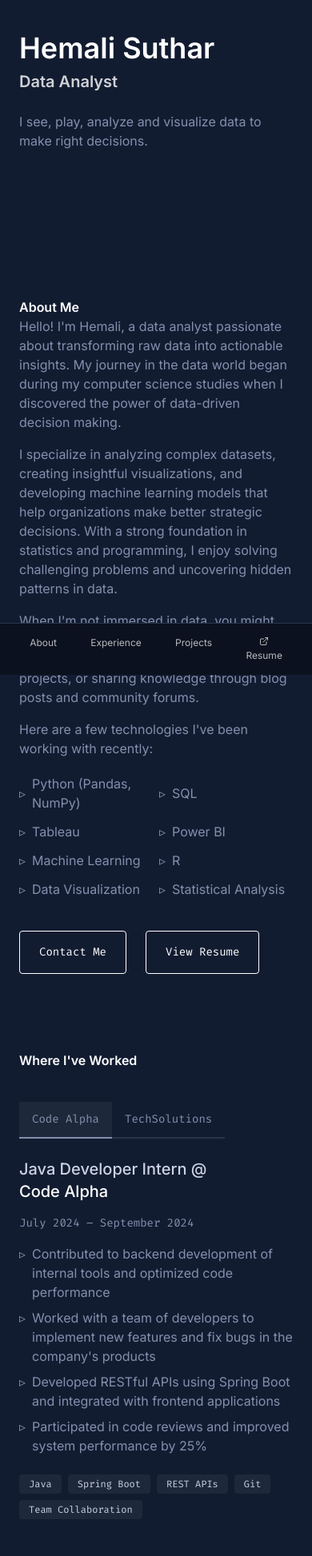
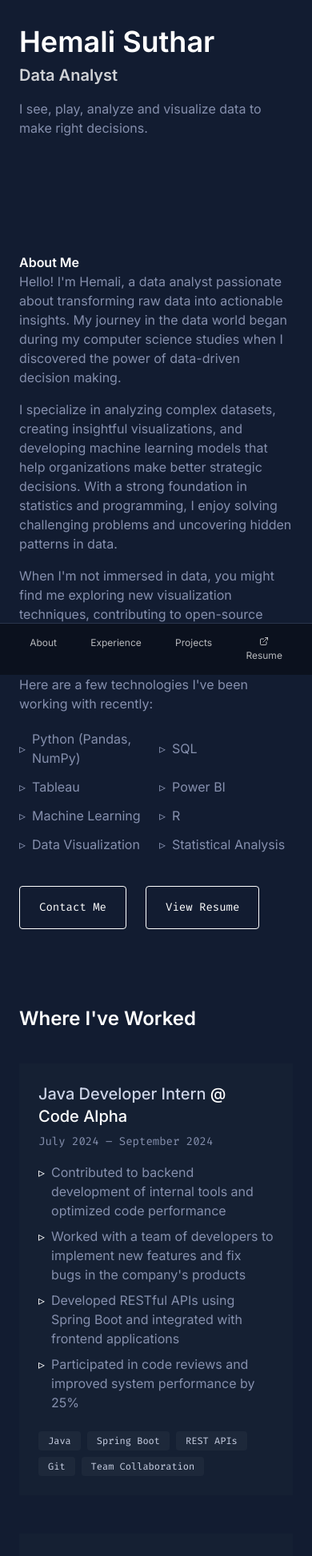
Before and after one commit to hemalii3/portfolio-website-hemali, a React (Vite) app: page / in a window 390 px wide. Shown: the top 1946 px of the page at 80% size. Built offline with nearby package versions, Linux system fonts and the light colour scheme; a web font is replaced by a local one.

Commit message:
Fix: Improve layout and design
Refactor the layout of the sticky section, reduce the gap between section names and social media icons, and improve the display of experience and education sections. Also, update the Goodreads icon.

```diff
--- a/src/components/Contact.tsx
+++ b/src/components/Contact.tsx
@@ -29,12 +29,12 @@ const Contact = () => {
       <h2 className="section-heading">Get In Touch</h2>
 
       <div className="text-center max-w-md mx-auto">
-        <p className="text-slate mb-10">
+        <p className="text-slate mb-8">
           I'm currently looking for new opportunities. Whether you have a question or just want to say hi,
           I'll do my best to get back to you!
         </p>
 
-        <div className="space-y-6 text-left mb-12">
+        <div className="space-y-5 text-left mb-10 bg-light-navy/30 p-6 rounded-lg">
           <div className="flex items-center">
             <Mail size={20} className="text-white mr-4" />
             <a
--- a/src/components/Education.tsx
+++ b/src/components/Education.tsx
@@ -2,7 +2,6 @@
 import React, { useState, useEffect } from 'react';
 
 const Education = () => {
-  const [activeTab, setActiveTab] = useState(0);
   const [isVisible, setIsVisible] = useState(false);
 
   useEffect(() => {
@@ -43,52 +42,28 @@ const Education = () => {
 
   return (
     <section id="education" className={`mb-24 transition-opacity duration-500 ${isVisible ? 'opacity-100' : 'opacity-0'}`}>
-      <h2 className="numbered-heading">Education</h2>
+      <h2 className="section-heading">Education</h2>
 
-      <div className="flex flex-col md:flex-row mt-10">
-        {/* Tab Buttons */}
-        <div className="flex md:flex-col overflow-x-auto mb-6 md:mb-0 md:mr-8 md:min-w-[140px]">
-          {educationData.map((item, i) => (
-            <button
-              key={i}
-              onClick={() => setActiveTab(i)}
-              className={`px-4 py-3 text-left font-mono text-sm whitespace-nowrap border-b-2 md:border-b-0 md:border-l-2 transition-all ${
-                activeTab === i
-                  ? 'text-green border-green bg-light-navy md:bg-light-navy'
-                  : 'text-slate border-lightest-navy hover:text-green hover:bg-light-navy/50'
-              }`}
-            >
-              {item.institution.split(',')[0]}
-            </button>
-          ))}
-        </div>
-
-        {/* Tab Content */}
-        <div className="flex-1">
-          {educationData.map((education, idx) => (
-            <div
-              key={idx}
-              className={`space-y-4 transition-all duration-300 ${
-                activeTab === idx ? 'block opacity-100' : 'hidden opacity-0'
-              }`}
-            >
-              <h3 className="text-xl font-medium text-lightest-slate">
+      <div className="space-y-12 mt-10">
+        {educationData.map((education, index) => (
+          <div key={index} className="bg-light-navy/30 p-6 rounded-lg">
+            <h3 className="text-xl font-medium text-lightest-slate mb-2">
               {education.degree}{' '}
-                <span className="text-green">@ {education.institution}</span>
+              <span className="text-white">@ {education.institution}</span>
             </h3>
 
-              <p className="font-mono text-sm text-slate">
+            <p className="font-mono text-sm text-slate mb-4">
               {education.period}
             </p>
 
-              <p className="text-slate">{education.description}</p>
+            <p className="text-slate mb-4">{education.description}</p>
 
-              <div className="mt-4">
+            <div className="mt-2">
               <h4 className="text-lightest-slate mb-2 font-medium">Notable Courses</h4>
               <ul className="grid grid-cols-1 md:grid-cols-2 gap-2">
                 {education.courses.map((course, i) => (
                   <li key={i} className="flex">
-                      <span className="text-green mr-2">▹</span>
+                    <span className="text-white mr-2">▹</span>
                     <span className="text-slate">{course}</span>
                   </li>
                 ))}
@@ -97,7 +72,6 @@ const Education = () => {
           </div>
         ))}
       </div>
-      </div>
     </section>
   );
 };
--- a/src/components/Experience.tsx
+++ b/src/components/Experience.tsx
@@ -2,7 +2,6 @@
 import React, { useState, useEffect } from 'react';
 
 const Experience = () => {
-  const [activeTab, setActiveTab] = useState(0);
   const [isVisible, setIsVisible] = useState(false);
 
   useEffect(() => {
@@ -55,50 +54,26 @@ const Experience = () => {
 
   return (
     <section id="experience" className={`mb-24 transition-opacity duration-500 ${isVisible ? 'opacity-100' : 'opacity-0'}`}>
-      <h2 className="numbered-heading">Where I've Worked</h2>
+      <h2 className="section-heading">Where I've Worked</h2>
 
-      <div className="flex flex-col md:flex-row mt-10">
-        {/* Tab Buttons */}
-        <div className="flex md:flex-col overflow-x-auto mb-6 md:mb-0 md:mr-8 md:min-w-[140px]">
-          {experienceData.map((item, i) => (
-            <button
-              key={i}
-              onClick={() => setActiveTab(i)}
-              className={`px-4 py-3 text-left font-mono text-sm whitespace-nowrap border-b-2 md:border-b-0 md:border-l-2 transition-all ${
-                activeTab === i
-                  ? 'text-green border-green bg-light-navy md:bg-light-navy'
-                  : 'text-slate border-lightest-navy hover:text-green hover:bg-light-navy/50'
-              }`}
-            >
-              {item.company}
-            </button>
-          ))}
-        </div>
-
-        {/* Tab Content */}
-        <div className="flex-1">
-          {experienceData.map((experience, idx) => (
-            <div
-              key={idx}
-              className={`space-y-4 transition-all duration-300 ${
-                activeTab === idx ? 'block opacity-100' : 'hidden opacity-0'
-              }`}
-            >
-              <h3 className="text-xl font-medium text-lightest-slate">
+      <div className="space-y-12 mt-10">
+        {experienceData.map((experience, index) => (
+          <div key={index} className="bg-light-navy/30 p-6 rounded-lg">
+            <h3 className="text-xl font-medium text-lightest-slate mb-2">
               {experience.title}{' '}
-                <span className="text-green">
+              <span className="text-white">
                 @ <a href={experience.url} className="inline-link" target="_blank" rel="noopener noreferrer">{experience.company}</a>
               </span>
             </h3>
 
-              <p className="font-mono text-sm text-slate">
+            <p className="font-mono text-sm text-slate mb-4">
               {experience.period}
             </p>
 
-              <ul className="space-y-2">
+            <ul className="space-y-2 mb-4">
               {experience.description.map((bullet, i) => (
                 <li key={i} className="flex">
-                    <span className="text-green mr-2">▹</span>
+                  <span className="text-white mr-2">▹</span>
                   <span className="text-slate">{bullet}</span>
                 </li>
               ))}
@@ -114,7 +89,6 @@ const Experience = () => {
           </div>
         ))}
       </div>
-      </div>
     </section>
   );
 };
--- a/src/components/Layout.tsx
+++ b/src/components/Layout.tsx
@@ -67,20 +67,20 @@ const Layout = ({ children }: { children: React.ReactNode }) => {
 
   return (
     <div className="flex flex-col lg:flex-row min-h-screen bg-navy text-slate">
-      {/* Sidebar */}
-      <aside className="lg:w-[350px] lg:h-screen px-6 py-10 lg:fixed lg:top-0 lg:left-0 flex flex-col justify-between z-10">
+      {/* Sidebar - adjusted to 40% width */}
+      <aside className="lg:w-[40%] lg:h-screen px-6 py-8 lg:fixed lg:top-0 lg:left-0 flex flex-col justify-between z-10">
         <div>
-          <div className="mb-12">
+          <div className="mb-8">
             <h1 className="text-4xl font-semibold text-white mb-2">Hemali Suthar</h1>
-            <h2 className="text-xl text-white/80 mb-6">Data Analyst</h2>
-            <p className="text-slate mb-10">
+            <h2 className="text-xl text-white/80 mb-4">Data Analyst</h2>
+            <p className="text-slate mb-6">
               I see, play, analyze and visualize data to make right decisions.
             </p>
           </div>
 
           {isHome && (
             <nav className="hidden lg:block">
-              <ol className="flex flex-col space-y-5">
+              <ol className="flex flex-col space-y-3">
                 {navItems.map(({ name, url }, i) => (
                   <li key={i} className="nav-item">
                     <Link
@@ -97,8 +97,8 @@ const Layout = ({ children }: { children: React.ReactNode }) => {
           )}
         </div>
 
-        <div className="hidden lg:block">
-          <div className="flex items-center space-x-5 mb-8">
+        <div className="hidden lg:block mt-6">
+          <div className="flex items-center space-x-4 mb-6">
             <a
               href="https://github.com/"
               target="_blank"
@@ -142,18 +142,18 @@ const Layout = ({ children }: { children: React.ReactNode }) => {
               className="text-white/70 hover:text-white transform hover:-translate-y-1 transition-all duration-200"
               aria-label="Goodreads"
             >
-              <Book size={20} />
+              <Book size={18} strokeWidth={1.5} />
             </a>
           </div>
         </div>
       </aside>
 
-      {/* Main Content - Scrollable */}
+      {/* Main Content - Adjusted to 60% width */}
       <main
         ref={mainContentRef}
-        className="lg:ml-[350px] flex-1 lg:h-screen lg:overflow-y-auto custom-scrollbar pb-10"
+        className="lg:ml-[40%] flex-1 lg:h-screen lg:overflow-y-auto custom-scrollbar pb-10"
       >
-        <div className="max-w-3xl mx-auto px-6 py-24">
+        <div className="max-w-3xl mx-auto px-6 py-20">
           {children}
         </div>
 
--- a/src/components/Projects.tsx
+++ b/src/components/Projects.tsx
@@ -100,14 +100,15 @@ const Projects = () => {
       <h2 className="section-heading">Projects</h2>
 
       {/* Featured Projects */}
-      <div className="space-y-16 mt-10">
+      <div className="space-y-12 mt-10">
         {projects.filter(p => p.featured).map((project) => (
           <div
             key={project.id}
-            className="grid grid-cols-12 gap-4 group"
+            className="bg-light-navy/30 p-6 rounded-lg"
           >
+            <div className="grid grid-cols-12 gap-4 group">
               {/* Project Image */}
-            <div className="col-span-12 md:col-span-5 rounded overflow-hidden">
+              <div className="col-span-12 md:col-span-5 rounded overflow-hidden mb-4 md:mb-0">
                 <a
                   href={project.link}
                   target="_blank"
@@ -140,7 +141,7 @@ const Projects = () => {
 
                 <div className="flex flex-wrap gap-2 mb-4">
                   {project.tools.map((tool) => (
-                  <span key={tool} className="skill-tag">{tool}</span>
+                    <span key={tool} className="text-xs px-3 py-1 rounded font-mono bg-light-navy text-lightest-slate">{tool}</span>
                   ))}
                 </div>
 
@@ -168,6 +169,7 @@ const Projects = () => {
                 </div>
               </div>
             </div>
+          </div>
         ))}
       </div>
 
--- a/src/index.css
+++ b/src/index.css
@@ -56,7 +56,7 @@
   }
 
   .section-heading {
-    @apply text-2xl font-semibold text-white mb-10 mt-2;
+    @apply text-2xl font-semibold text-white mb-8 mt-2;
   }
 
   .nav-link {
```
Lines whose indentation alone changed are shown as unchanged.
